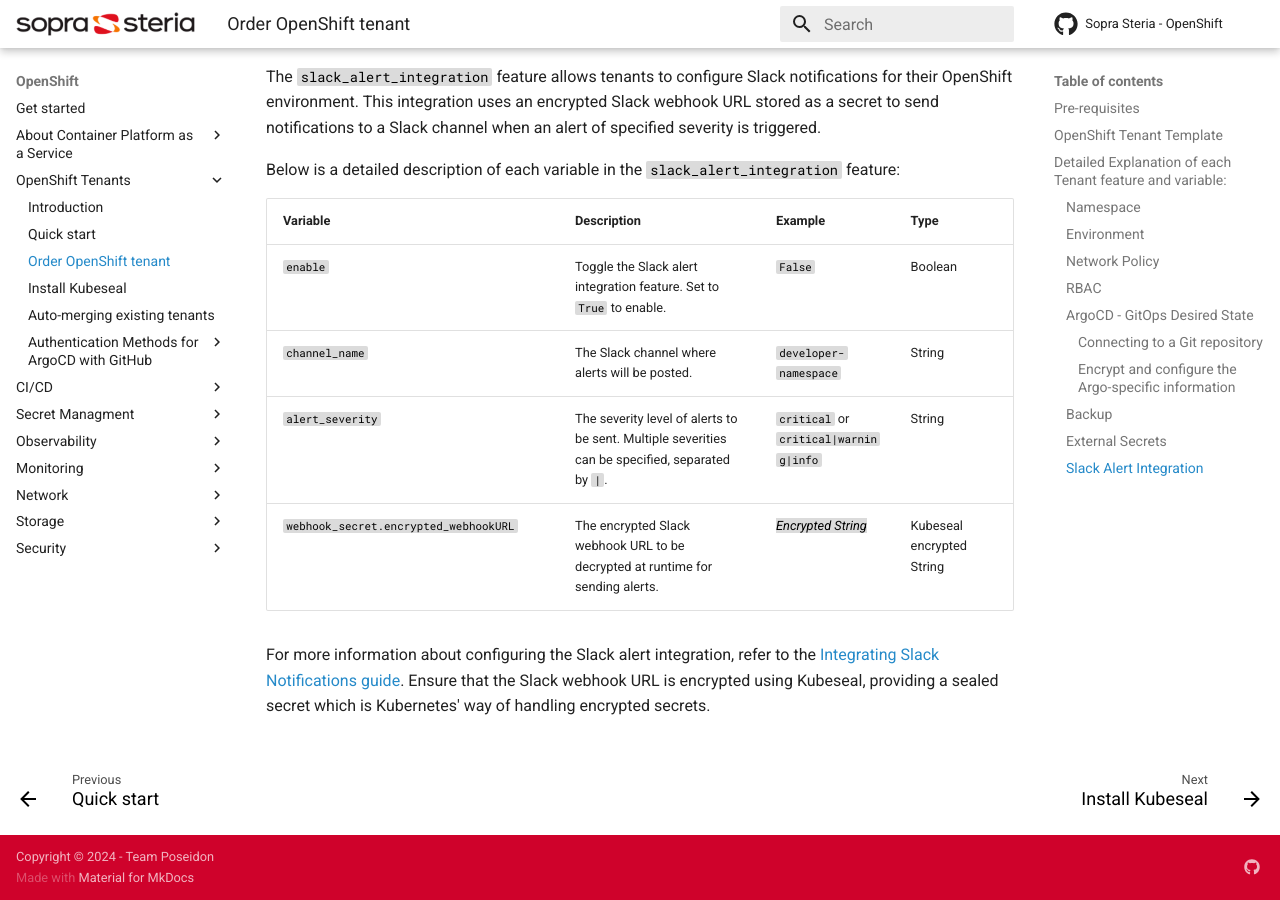
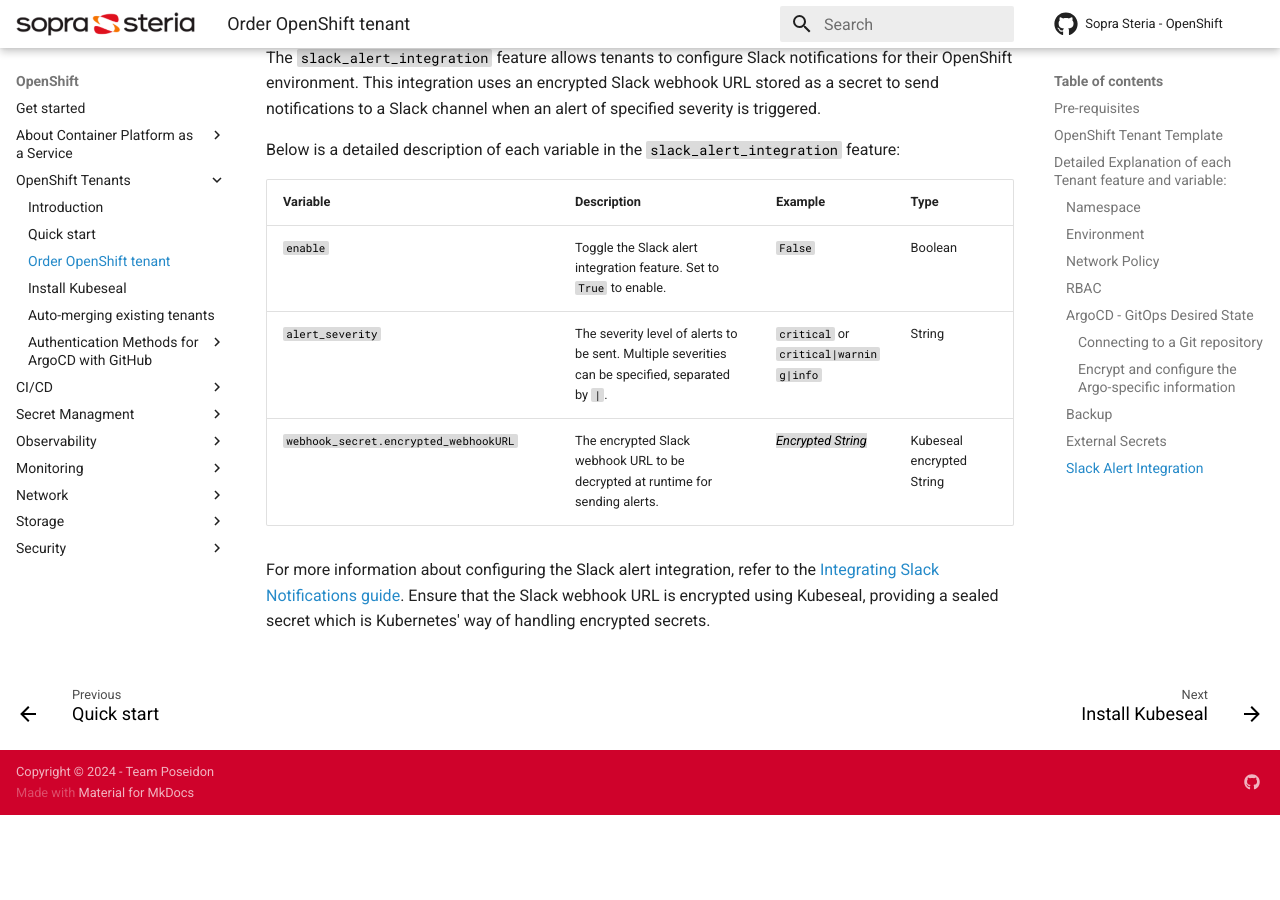
Before and after one commit to Sopra-Steria-Norge-Kubernetes/OpenShift, an MkDocs documentation site: the page built from docs/OpenShift Tenants/Order-openshift-tenant.md, in a window 1280 px wide and 900 px high, scrolled down 8969 px. Built offline with MkDocs 1.6.1 and Material for MkDocs 9.7.7, drawn with Linux system fonts in a browser that asks for light colours; comment, search, counter and statistics services are not loaded; after the commit the page ends 9784 px from its top, so only the background shows below that; some of the changed text lies outside the part shown.

Commit message:
removed channel_name from slack doc.

```diff
--- a/docs/OpenShift Tenants/Order-openshift-tenant.md
+++ b/docs/OpenShift Tenants/Order-openshift-tenant.md
@@ -90,7 +90,6 @@
 
   slack_alert_integration:
     enable: False
-    channel_name: <The name of the slack channel to receive alerts>
     alert_severity: critical # If multiple; critical|warning|info
     webhook_secret:
       encrypted_webhookURL: <webhook to slack channel encrypted with sealedsecrets>
@@ -256,7 +255,6 @@
 | <div style="width:260px">**Variable**</div>                            | **Description**                                                                                  | **Example**                              | **Type**                   |
 |-----------------------------------------|--------------------------------------------------------------------------------------------------|------------------------------------------|----------------------------|
 | `enable`                                | Toggle the Slack alert integration feature. Set to `True` to enable.                             | `False`                                  | Boolean                    |
-| `channel_name`                          | The Slack channel where alerts will be posted.                                                   | `developer-namespace`                            | String                     |
 | `alert_severity`                        | The severity level of alerts to be sent. Multiple severities can be specified, separated by `|`. | `critical` or `critical|warning|info` | String                     |
 | `webhook_secret.encrypted_webhookURL`   | The encrypted Slack webhook URL to be decrypted at runtime for sending alerts.                   | *Encrypted String*                       | Kubeseal encrypted String  |
 
```
